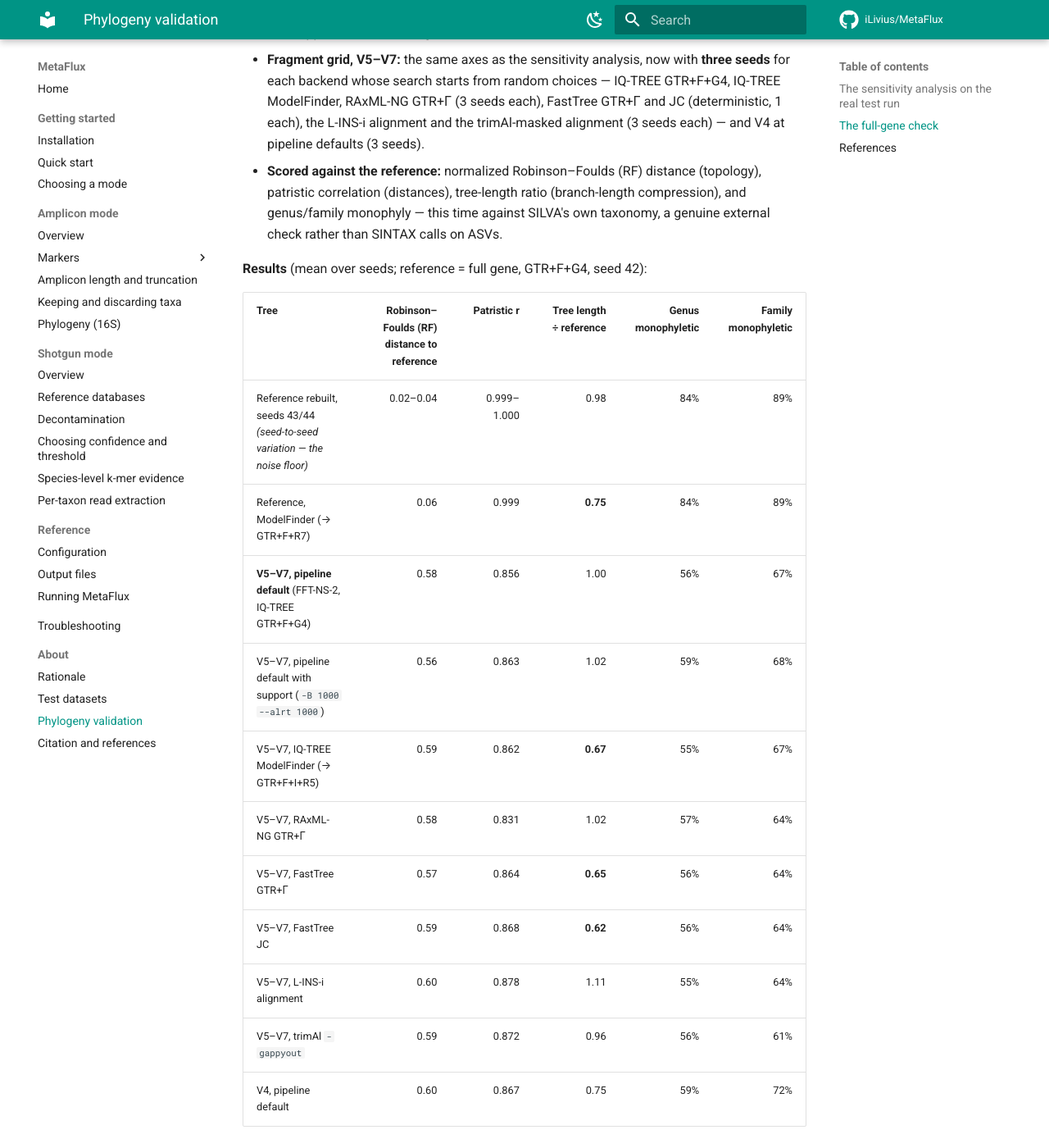
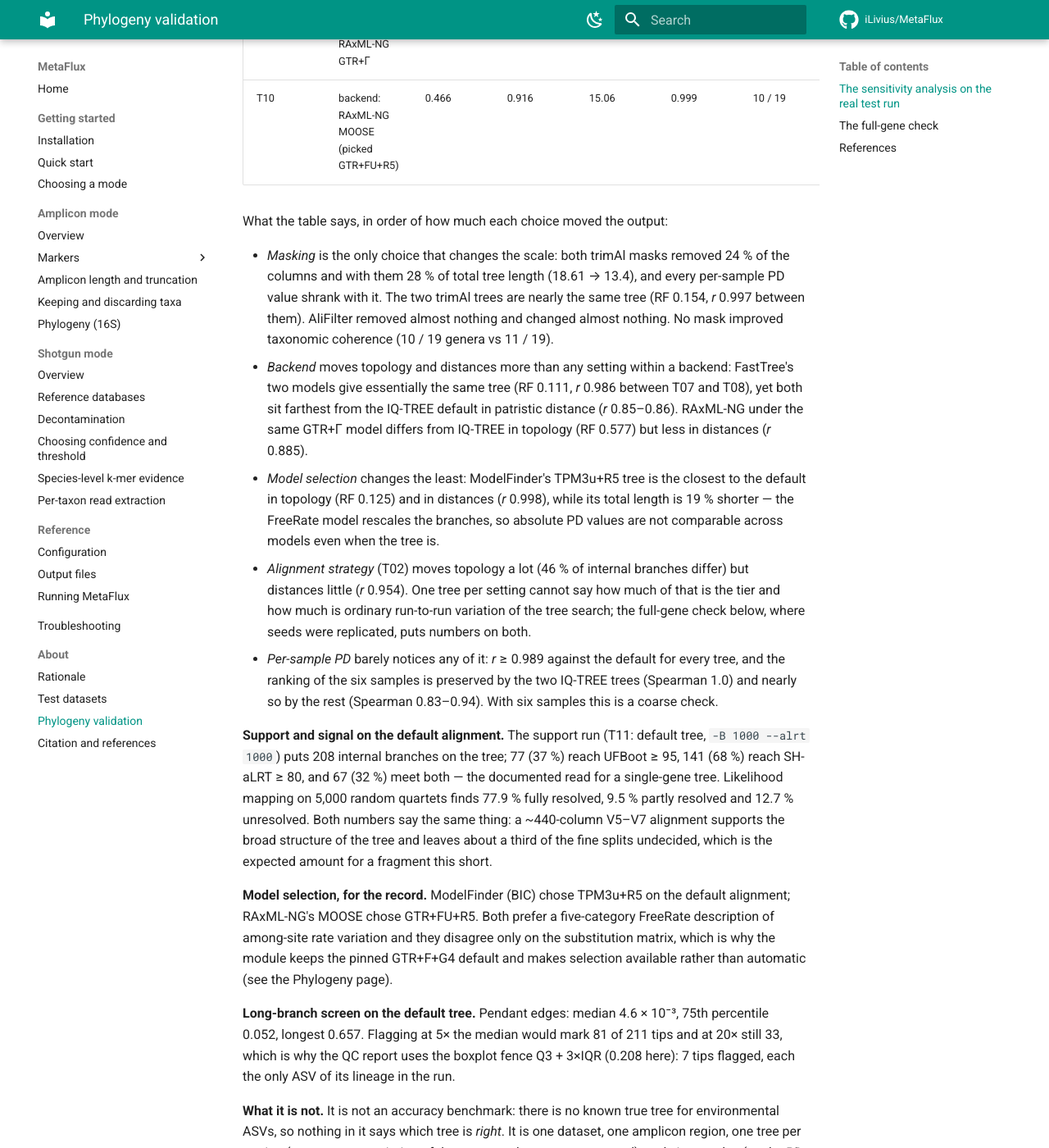
Before and after one commit to iLivius/MetaFlux, an MkDocs documentation site: the page built from docs/about/validation.md, in a window 1280 px wide and 1400 px high, scrolled down 2541 px. Shown: the whole window at 82% size. Built offline with MkDocs 1.6.1 and Material for MkDocs 9.7.7, drawn with Linux system fonts in a browser that asks for light colours; comment, search, counter and statistics services are not loaded; some of the changed text lies outside the part shown.

Commit message:
Pre-release polish of the phylogeny module after the 2026-09-18 review
Documentation
- validation page: the sensitivity analysis had design and measures but no
  results; the ten-tree table, the support/likelihood-mapping figures, the
  model-selection record and the long-branch screen are now on the page.
- reproducibility: the claim that a fixed seed and thread count give the same
  topology was wrong at 4 threads. Measured: single-threaded IQ-TREE runs are
  byte-identical; 4-thread runs reach the same likelihood and length but can
  arrange zero-length branches among near-identical ASVs differently (12 of
  416 splits, all <= 2e-6 long; identical after di2multi). Phylogeny page,
  glossary and the QC report note now say that.
- RAxML-NG threads: one consistent, measured statement (recommendation 1 on
  the 211-ASV test alignment; 8 threads warn, 16 terminate) in the config
  template, the rule comment, the script docstring and the configuration page.
- smaller corrections: flagged-tip wording (two phylum-only tips, one at
  order), reference numbering, "unrooted only" instead of "primary output",
  UFBoot/SH-aLRT spelled out, mem_mb entry for phylo_input, extra_args.raxml_ng
  reaches --search only.

Code (no change to any output on the 211-ASV test set; RAxML-NG chain rerun)
- 85e: --parse gets an explicit --threads 1 (it auto-detected every core);
  guard against fewer than four distinct sequences, where RAxML-NG 2.0.2
  segfaults without a message; a log line saying the "--model will be
  ignored" warning at --search is expected.
- 00_common: a scalar extra_args is rejected with a sentence instead of a
  traceback; [MetaFlux] prefix on the backend and aligner_strategy errors.
- 85f: duplicate tip labels reported as a tip-accounting failure (DendroPy
  rejects them at parse time, so the later check never ran).
- 85g: the pendant-edge fence cannot flag anything below 7 tips; say so
  instead of "no outliers".
- 85c: the --threads-max comment described a behaviour the flag does not have.

```diff
--- a/docs/about/validation.md
+++ b/docs/about/validation.md
@@ -60,6 +60,68 @@
   The models named here: GTR (Tavaré 1986), TPM3u (the three-substitution-type
   family of Kimura 1981), +G gamma rates (Yang 1994), +R FreeRate (Yang 1995; Soubrier
   et al. 2012).
+
+**Results.** Every tree is compared with the pipeline default, T01 (FFT-NS-2 alignment,
+IQ-TREE, GTR+F+G4, seed 42). Robinson–Foulds is normalized (0 = same topology). The
+patristic correlation and the per-sample PD correlation are Pearson's *r*.
+
+| Tree | One thing changed | RF vs default | Patristic *r* | Tree length | PD *r* (6 samples) | Genera monophyletic |
+|---|---|---|---|---|---|---|
+| T01 | — (default) | 0 | 1 | 18.61 | 1 | 11 / 19 |
+| T02 | alignment: L-INS-i | 0.457 | 0.954 | 17.58 | 0.997 | 11 / 19 |
+| T03 | mask: trimAl `-automated1` | 0.606 | 0.914 | 13.44 | 0.997 | 10 / 19 |
+| T04 | mask: trimAl `-gappyout` | 0.620 | 0.912 | 13.39 | 0.997 | 10 / 19 |
+| T05 | mask: AliFilter defaults | 0.389 | 0.942 | 17.46 | 0.9995 | 11 / 19 |
+| T06 | model: ModelFinder (picked TPM3u+R5) | 0.125 | 0.998 | 15.02 | 0.9999 | 11 / 19 |
+| T07 | backend: FastTree GTR+Γ | 0.413 | 0.861 | 15.30 | 0.993 | 12 / 19 |
+| T08 | backend: FastTree JC+Γ | 0.389 | 0.851 | 14.66 | 0.989 | 12 / 19 |
+| T09 | backend: RAxML-NG GTR+Γ | 0.577 | 0.885 | 17.06 | 0.999 | 11 / 19 |
+| T10 | backend: RAxML-NG MOOSE (picked GTR+FU+R5) | 0.466 | 0.916 | 15.06 | 0.999 | 10 / 19 |
+
+What the table says, in order of how much each choice moved the output:
+
+- *Masking* is the only choice that changes the scale: both trimAl masks removed 24 % of
+  the columns and with them 28 % of total tree length (18.61 → 13.4), and every
+  per-sample PD value shrank with it. The two trimAl trees are nearly the same tree
+  (RF 0.154, *r* 0.997 between them). AliFilter removed almost nothing and changed
+  almost nothing. No mask improved taxonomic coherence (10 / 19 genera vs 11 / 19).
+- *Backend* moves topology and distances more than any setting within a backend:
+  FastTree's two models give essentially the same tree (RF 0.111, *r* 0.986 between
+  T07 and T08), yet both sit farthest from the IQ-TREE default in patristic distance
+  (*r* 0.85–0.86). RAxML-NG under the same GTR+Γ model differs from IQ-TREE in topology
+  (RF 0.577) but less in distances (*r* 0.885).
+- *Model selection* changes the least: ModelFinder's TPM3u+R5 tree is the closest to
+  the default in topology (RF 0.125) and in distances (*r* 0.998), while its total
+  length is 19 % shorter — the FreeRate model rescales the branches, so absolute PD
+  values are not comparable across models even when the tree is.
+- *Alignment strategy* (T02) moves topology a lot (46 % of internal branches differ)
+  but distances little (*r* 0.954). One tree per setting cannot say how much of that is
+  the tier and how much is ordinary run-to-run variation of the tree search; the
+  full-gene check below, where seeds were replicated, puts numbers on both.
+- *Per-sample PD* barely notices any of it: *r* ≥ 0.989 against the default for every
+  tree, and the ranking of the six samples is preserved by the two IQ-TREE trees
+  (Spearman 1.0) and nearly so by the rest (Spearman 0.83–0.94). With six samples this
+  is a coarse check.
+
+**Support and signal on the default alignment.** The support run (T11: default tree,
+`-B 1000 --alrt 1000`) puts 208 internal branches on the tree; 77 (37 %) reach
+UFBoot ≥ 95, 141 (68 %) reach SH-aLRT ≥ 80, and 67 (32 %) meet both — the documented
+read for a single-gene tree. Likelihood mapping on 5,000 random quartets finds
+77.9 % fully resolved, 9.5 % partly resolved and 12.7 % unresolved. Both numbers say the
+same thing: a ~440-column V5–V7 alignment supports the broad structure of the tree and
+leaves about a third of the fine splits undecided, which is the expected amount for a
+fragment this short.
+
+**Model selection, for the record.** ModelFinder (BIC) chose TPM3u+R5 on the default
+alignment; RAxML-NG's MOOSE chose GTR+FU+R5. Both prefer a five-category FreeRate
+description of among-site rate variation and they disagree only on the substitution
+matrix, which is why the module keeps the pinned GTR+F+G4 default and makes selection
+available rather than automatic (see the Phylogeny page).
+
+**Long-branch screen on the default tree.** Pendant edges: median 4.6 × 10⁻³, 75th
+percentile 0.052, longest 0.657. Flagging at 5× the median would mark 81 of 211 tips
+and at 20× still 33, which is why the QC report uses the boxplot fence Q3 + 3×IQR
+(0.208 here): 7 tips flagged, each the only ASV of its lineage in the run.
 
 **What it is not.** It is not an accuracy benchmark: there is no known true tree for
 environmental ASVs, so nothing in it says which tree is *right*. It is one dataset, one
```
Also changed, not shown: docs/about/citation.md (+2 -2 lines), docs/amplicon/phylogeny.md (+23 -14 lines), docs/reference/configuration.md (+2 -1 lines), 7 other files.
